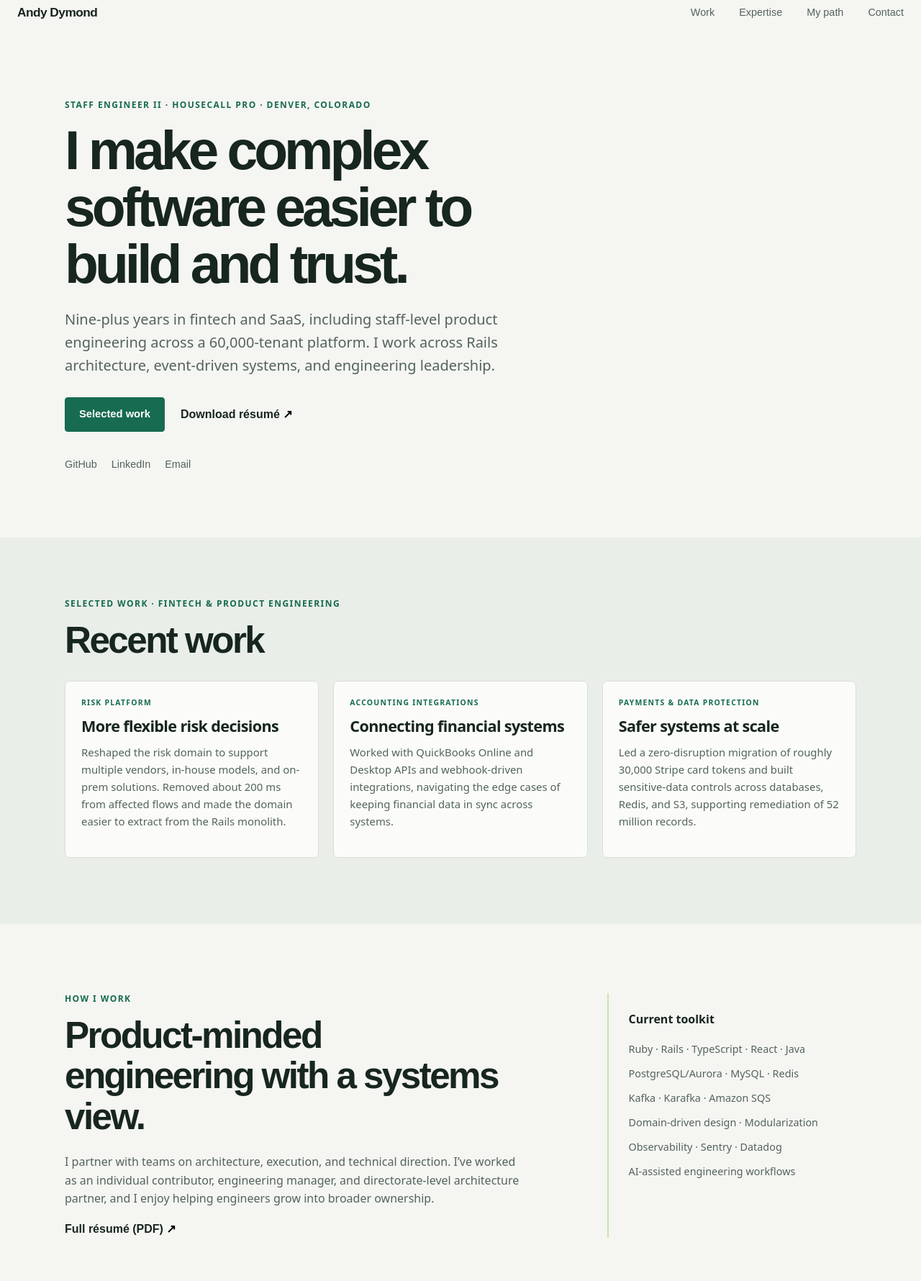
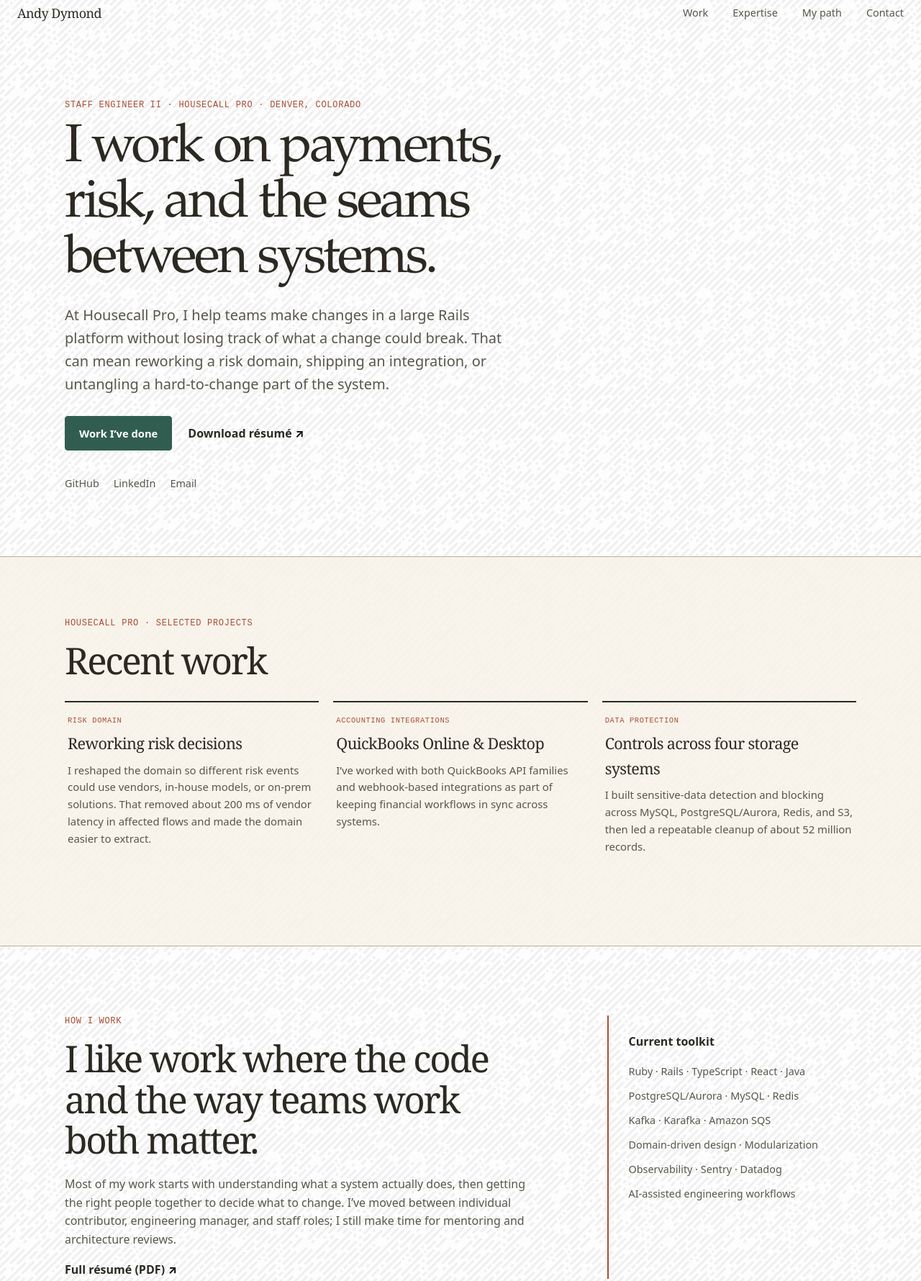
Before and after one commit to andymond/andymond.github.io, a plain HTML site: page index.html in a window 1280 px wide. Shown: the part 20-1800 px from the top of the page at 72% size. Drawn offline with Linux system fonts and the light colour scheme.

Commit message:
Apply linework design and revise portfolio copy

```diff
--- a/index.html
+++ b/index.html
@@ -23,10 +23,10 @@
       <section class="hero wrap" aria-labelledby="hero-title">
         <div class="hero-copy">
           <p class="eyebrow">Staff Engineer II · Housecall Pro · Denver, Colorado</p>
-          <h1 id="hero-title">I make complex software easier to build and trust.</h1>
-          <p class="intro">Nine-plus years in fintech and SaaS, including staff-level product engineering across a 60,000-tenant platform. I work across Rails architecture, event-driven systems, and engineering leadership.</p>
+          <h1 id="hero-title">I work on payments, risk, and the seams between systems.</h1>
+          <p class="intro">At Housecall Pro, I help teams make changes in a large Rails platform without losing track of what a change could break. That can mean reworking a risk domain, shipping an integration, or untangling a hard-to-change part of the system.</p>
           <div class="actions">
-            <a class="button" href="#work">Selected work</a>
+            <a class="button" href="#work">Work I’ve done</a>
             <a class="text-link" href="assets/andy-dymond-resume.pdf" download>Download résumé <span aria-hidden="true">↗</span></a>
           </div>
           <div class="social-links" aria-label="Social profiles">
@@ -39,11 +39,11 @@
 
       <section class="work-section" id="work" aria-labelledby="work-title">
         <div class="wrap">
-          <div class="section-heading"><p class="eyebrow">Selected work · Fintech & product engineering</p><h2 id="work-title">Recent work</h2></div>
+          <div class="section-heading"><p class="eyebrow">Housecall Pro · Selected projects</p><h2 id="work-title">Recent work</h2></div>
           <div class="project-grid">
-            <article class="project-card"><div class="card-copy"><p class="eyebrow">Risk platform</p><h3>More flexible risk decisions</h3><p>Reshaped the risk domain to support multiple vendors, in-house models, and on-prem solutions. Removed about 200 ms from affected flows and made the domain easier to extract from the Rails monolith.</p></div></article>
-            <article class="project-card"><div class="card-copy"><p class="eyebrow">Accounting integrations</p><h3>Connecting financial systems</h3><p>Worked with QuickBooks Online and Desktop APIs and webhook-driven integrations, navigating the edge cases of keeping financial data in sync across systems.</p></div></article>
-            <article class="project-card"><div class="card-copy"><p class="eyebrow">Payments & data protection</p><h3>Safer systems at scale</h3><p>Led a zero-disruption migration of roughly 30,000 Stripe card tokens and built sensitive-data controls across databases, Redis, and S3, supporting remediation of 52 million records.</p></div></article>
+            <article class="project-card"><div class="card-copy"><p class="eyebrow">Risk domain</p><h3>Reworking risk decisions</h3><p>I reshaped the domain so different risk events could use vendors, in-house models, or on-prem solutions. That removed about 200 ms of vendor latency in affected flows and made the domain easier to extract.</p></div></article>
+            <article class="project-card"><div class="card-copy"><p class="eyebrow">Accounting integrations</p><h3>QuickBooks Online & Desktop</h3><p>I’ve worked with both QuickBooks API families and webhook-based integrations as part of keeping financial workflows in sync across systems.</p></div></article>
+            <article class="project-card"><div class="card-copy"><p class="eyebrow">Data protection</p><h3>Controls across four storage systems</h3><p>I built sensitive-data detection and blocking across MySQL, PostgreSQL/Aurora, Redis, and S3, then led a repeatable cleanup of about 52 million records.</p></div></article>
           </div>
         </div>
       </section>
@@ -51,8 +51,8 @@
       <section class="about-section wrap" id="expertise" aria-labelledby="expertise-title">
         <div>
           <p class="eyebrow">How I work</p>
-          <h2 id="expertise-title">Product-minded engineering with a systems view.</h2>
-          <p>I partner with teams on architecture, execution, and technical direction. I’ve worked as an individual contributor, engineering manager, and directorate-level architecture partner, and I enjoy helping engineers grow into broader ownership.</p>
+          <h2 id="expertise-title">I like work where the code and the way teams work both matter.</h2>
+          <p>Most of my work starts with understanding what a system actually does, then getting the right people together to decide what to change. I’ve moved between individual contributor, engineering manager, and staff roles; I still make time for mentoring and architecture reviews.</p>
           <a class="text-link" href="assets/andy-dymond-resume.pdf" download>Full résumé (PDF) <span aria-hidden="true">↗</span></a>
         </div>
         <div class="skills">
@@ -70,9 +70,9 @@
 
       <section class="experience-section work-section" aria-labelledby="experience-title">
         <div class="wrap">
-          <div class="section-heading"><p class="eyebrow">Experience</p><h2 id="experience-title">Where I’ve made an impact</h2></div>
+          <div class="section-heading"><p class="eyebrow">Experience</p><h2 id="experience-title">Places I’ve worked</h2></div>
           <div class="experience-list">
-            <article><p class="eyebrow">Nov 2020 — Present · Remote</p><h3>Staff Engineer II · Housecall Pro</h3><p>Technical leadership across the fintech directorate: architecture partner to risk, reviewer across payments and invoices, mentor to engineers, and former manager of a 4–5 person squad.</p></article>
+            <article><p class="eyebrow">Nov 2020 — Present · Remote</p><h3>Staff Engineer II · Housecall Pro</h3><p>I’m an architecture partner to the risk squad and review work across payments and invoices. From 2023–2025, I managed a 4–5 engineer squad.</p></article>
             <article><p class="eyebrow">Jul 2017 — Nov 2020 · Denver</p><h3>Software Developer · Fifth Third Bank</h3><p>Rehabilitated the Rails backend for the Dobot consumer savings app, maintained reliable CI/CD, and built Python services for secure authentication flows.</p></article>
           </div>
           <a class="journey-link" href="journey.html">How I got here <span aria-hidden="true">↗</span><span>From fine-dining kitchens to software engineering</span></a>
@@ -80,7 +80,7 @@
       </section>
 
       <section class="contact-section" id="contact" aria-labelledby="contact-title">
-        <div class="wrap contact-inner"><div><p class="eyebrow">Get in touch</p><h2 id="contact-title">Have a good problem to solve?</h2></div><a class="button" href="mailto:andy.dymond@gmail.com">Email Andy <span aria-hidden="true">↗</span></a></div>
+        <div class="wrap contact-inner"><div><p class="eyebrow">Get in touch</p><h2 id="contact-title">Want to talk shop?</h2></div><a class="button" href="mailto:andy.dymond@gmail.com">Email me <span aria-hidden="true">↗</span></a></div>
       </section>
     </main>
 
--- a/stylesheets/main.css
+++ b/stylesheets/main.css
@@ -21,7 +21,6 @@
     color: #000000;
     text-decoration: none;
     font-size: 0.8em;
-    font-family: 'Merriweather Sans', sans-serif;
     margin: 3px;
   }
 
@@ -31,18 +30,15 @@
   }
 
   h1 {
-    font-family: 'Nunito Sans', sans-serif;
     font-size: 1.5em;
   }
 
   h2 {
     font-size: 1em;
-    font-family: 'Nunito Sans', sans-serif;
   }
 
   p {
     padding: 10px;
-    font-family: 'Nunito', sans-serif;
     font-size: 0.9em;
   }
 
@@ -115,7 +111,6 @@
   }
 
   #skills {
-    font-family: 'Nunito Sans', sans-serif;
   }
 
   #skills h4 {
@@ -152,7 +147,6 @@
   a, span {
     color: #000000;
     text-decoration: none;
-    font-family: 'Merriweather Sans', sans-serif;
   }
 
   a:hover {
@@ -161,16 +155,13 @@
   }
 
   h1 {
-    font-family: 'Nunito Sans', sans-serif;
     font-size: 36px;
   }
 
   h2 {
-    font-family: 'Nunito Sans', sans-serif;
   }
 
   p {
-    font-family: 'Nunito', sans-serif;
     font-size: 18px;
   }
 
@@ -265,7 +256,6 @@
   }
 
   #skills {
-    font-family: 'Nunito Sans', sans-serif;
   }
 
   #skills h4 {
@@ -285,46 +275,46 @@
 /* Lightweight modern layout: no framework classes or external assets required. */
 :root {
   color-scheme: light;
-  --ink: #17261f;
-  --muted: #53645b;
-  --paper: #f5f5f2;
-  --line: #d9dfd9;
-  --green: #176b50;
-  --lime: #c7e8a8;
+  --ink: #2b2922;
+  --muted: #59564c;
+  --paper: #f7f3e9;
+  --line: #b8b1a0;
+  --green: #315d51;
+  --lime: #e5ad67;
   font-family: system-ui, -apple-system, BlinkMacSystemFont, "Segoe UI", sans-serif;
 }
 * { box-sizing: border-box; }
 html { scroll-behavior: smooth; }
-body { display: block; margin: 0; padding: 0; background: var(--paper); color: var(--ink); line-height: 1.6; }
+body { display: block; margin: 0; padding: 0; background: var(--paper) url("../assets/funky-lines.png") repeat; color: var(--ink); line-height: 1.6; }
 body, section { width: auto; }
 a { color: inherit; text-underline-offset: .2em; }
 a:hover { color: var(--green); }
 p { padding: 0; font-family: inherit; font-size: 1rem; }
 .wrap { width: min(1100px, calc(100% - 48px)); margin-inline: auto; }
 .site-header { height: 76px; width: min(1240px, calc(100% - 48px)); margin: auto; display: flex; align-items: center; justify-content: space-between; }
-.wordmark { font-size: 1.08rem; font-weight: 750; text-decoration: none; letter-spacing: -.03em; }
+.wordmark { font-family: Georgia, serif; font-size: 1.12rem; font-weight: 500; text-decoration: none; letter-spacing: -.03em; }
 nav, .social-links { display: flex; gap: clamp(16px, 3vw, 34px); }
 nav a, .social-links a { color: var(--muted); font-size: .9rem; text-decoration: none; }
 .hero { min-height: 570px; padding-block: 82px 90px; display: grid; grid-template-columns: minmax(0, 850px); align-items: center; }
 .hero-copy { max-width: 690px; }
-.eyebrow { margin: 0 0 14px; color: var(--green); font-size: .75rem; font-weight: 750; letter-spacing: .12em; line-height: 1.4; text-transform: uppercase; }
+.eyebrow { margin: 0 0 14px; color: #a94e35; font-family: ui-monospace, SFMono-Regular, "Courier New", monospace; font-size: .75rem; font-weight: 500; letter-spacing: .06em; line-height: 1.4; text-transform: uppercase; }
 h1, h2, h3, p { margin-top: 0; }
-.hero h1 { max-width: 680px; margin-bottom: 22px; font-size: clamp(3rem, 6vw, 5.1rem); line-height: 1.03; letter-spacing: -.065em; }
+.hero h1 { max-width: 760px; margin-bottom: 22px; font-family: Palatino, "Palatino Linotype", "Book Antiqua", Georgia, serif; font-size: clamp(3rem, 5.8vw, 4.8rem); font-weight: 500; line-height: 1.04; letter-spacing: -.045em; }
 .intro { max-width: 610px; margin-bottom: 28px; color: var(--muted); font-size: clamp(1.05rem, 2vw, 1.25rem); }
 .actions { display: flex; align-items: center; flex-wrap: wrap; gap: 22px; margin-bottom: 34px; }
 .button { display: inline-flex; align-items: center; justify-content: center; gap: 8px; min-height: 48px; padding: 0 19px; border: 1px solid var(--green); border-radius: 4px; background: var(--green); color: white; font-size: .92rem; font-weight: 700; text-decoration: none; }
 .button:hover { background: #10553f; color: white; }
 .text-link { font-weight: 700; text-decoration-thickness: 1px; }
 .social-links { gap: 20px; }
-.work-section { padding-block: 84px 92px; background: #e9eee8; }
+.work-section { padding-block: 84px 92px; border-block: 1px solid var(--line); background: rgb(247 243 233 / 88%); }
 .section-heading { margin-bottom: 28px; }
-.section-heading h2, .about-section h2, .contact-inner h2 { margin-bottom: 0; font-size: clamp(2rem, 4vw, 3.2rem); line-height: 1.1; letter-spacing: -.05em; }
+.section-heading h2, .about-section h2, .contact-inner h2 { margin-bottom: 0; font-family: Georgia, serif; font-size: clamp(2rem, 4vw, 3.2rem); font-weight: 500; line-height: 1.1; letter-spacing: -.045em; }
 .project-grid { display: grid; grid-template-columns: repeat(3, minmax(0, 1fr)); gap: 20px; }
-.project-card { overflow: hidden; border: 1px solid var(--line); border-radius: 7px; background: #fbfcfa; }
+.project-card { overflow: hidden; border: 0; border-top: 2px solid var(--ink); border-radius: 0; background: transparent; }
 .project-card img { display: block; width: 100%; height: 185px; object-fit: cover; background: #dfe5df; }
-.card-copy { padding: 22px; }
+.card-copy { padding: 18px 4px; }
 .card-copy .eyebrow { margin-bottom: 8px; font-size: .65rem; }
-.card-copy h3 { margin-bottom: 8px; font-size: 1.35rem; letter-spacing: -.03em; }
+.card-copy h3 { margin-bottom: 8px; font-family: Georgia, serif; font-size: 1.35rem; font-weight: 500; letter-spacing: -.03em; }
 .card-copy p:not(.eyebrow) { min-height: 78px; margin-bottom: 16px; color: var(--muted); font-size: .93rem; }
 .card-copy a { color: var(--green); font-size: .9rem; font-weight: 700; }
 .more-work { margin-top: 25px; padding: 18px 0; border-top: 1px solid #cbd4cb; border-bottom: 1px solid #cbd4cb; }
@@ -333,15 +323,15 @@ h1, h2, h3, p { margin-top: 0; }
 .about-section { display: grid; grid-template-columns: 1.3fr .7fr; gap: clamp(40px, 9vw, 110px); padding-block: 96px; }
 .about-section h2 { max-width: 620px; margin-bottom: 22px; }
 .about-section p:not(.eyebrow) { max-width: 650px; color: var(--muted); }
-.skills { padding: 24px 28px; border-left: 2px solid var(--lime); }
+.skills { padding: 24px 28px; border-left: 2px solid #a94e35; }
 .skills h3 { font-size: 1rem; }
 .skills ul { display: grid; gap: 11px; padding: 0; margin: 0 0 22px; list-style: none; color: var(--muted); font-size: .9rem; }
-#contact.contact-section { width: auto; min-height: 0; margin: 0; padding-block: 68px; border: 0; border-radius: 0; background: var(--ink); color: white; }
+#contact.contact-section { width: auto; min-height: 0; margin: 0; padding-block: 68px; border: 0; border-radius: 0; background: #315d51; color: #fffaf2; }
 .contact-inner { display: flex; align-items: center; justify-content: space-between; gap: 30px; }
 .contact-inner .eyebrow { color: var(--lime); }
 .contact-inner h2 { max-width: 640px; }
-.contact-inner .button { flex: 0 0 auto; border-color: var(--lime); background: var(--lime); color: var(--ink); }
-.contact-inner .button:hover { background: #d9f1c6; }
+.contact-inner .button { flex: 0 0 auto; border-color: var(--lime); border-radius: 2px; background: var(--lime); color: var(--ink); }
+.contact-inner .button:hover { background: #edbd7c; }
 .footer { display: flex; justify-content: space-between; padding-block: 25px; color: var(--muted); font-size: .82rem; }
 .footer a { text-decoration: none; }
 :focus-visible { outline: 3px solid #d47d36; outline-offset: 4px; }
@@ -375,20 +365,20 @@ h1, h2, h3, p { margin-top: 0; }
 .experience-list article p:not(.eyebrow) { color: var(--muted); font-size: .94rem; }
 .journey-link { display: grid; gap: 3px; width: fit-content; margin-top: 38px; color: var(--green); font-weight: 750; text-decoration: none; }
 .journey-link span:last-child { color: var(--muted); font-size: .85rem; font-weight: 400; }
-.journey-page { background: #eeeee9; }
+.journey-page { background: var(--paper) url("../assets/funky-lines.png") repeat; }
 .journey-layout { display: grid; grid-template-columns: 150px minmax(0, 780px); gap: clamp(48px, 9vw, 130px); align-items: start; padding-block: 72px 100px; }
 .journey-rail { position: sticky; top: 28px; display: grid; gap: 18px; color: var(--muted); }
-.journey-rail > span { color: var(--green); font-size: 2rem; font-weight: 750; line-height: 1.2; }
+.journey-rail > span { color: var(--green); font-family: Georgia, serif; font-size: 2rem; font-weight: 500; line-height: 1.2; }
 .journey-rail a { font-size: .83rem; text-decoration: none; }
 .journey-story { min-width: 0; }
 .journey-heading { padding-bottom: 42px; border-bottom: 1px solid var(--line); }
-.journey-heading h1 { max-width: 740px; font-size: clamp(2.8rem, 6vw, 4.6rem); }
+.journey-heading h1 { max-width: 740px; font-family: Palatino, "Palatino Linotype", "Book Antiqua", Georgia, serif; font-size: clamp(2.8rem, 6vw, 4.6rem); font-weight: 500; letter-spacing: -.04em; }
 .journey-timeline section { padding: 30px 0 22px; border-bottom: 1px solid var(--line); }
-.journey-timeline h2, .early-builds h2 { margin-bottom: 10px; font-size: 1.5rem; letter-spacing: -.035em; }
+.journey-timeline h2, .early-builds h2 { margin-bottom: 10px; font-family: Georgia, serif; font-size: 1.5rem; font-weight: 500; letter-spacing: -.035em; }
 .journey-timeline section p:not(.eyebrow) { max-width: 680px; color: var(--muted); }
 .early-builds { padding-top: 54px; }
 .journey-projects { display: grid; grid-template-columns: repeat(2, minmax(0, 1fr)); gap: 18px; margin-top: 22px; }
-.journey-projects a { overflow: hidden; border: 1px solid var(--line); border-radius: 5px; background: #fbfcfa; font-size: .85rem; font-weight: 650; text-decoration: none; }
+.journey-projects a { overflow: hidden; border: 0; border-top: 2px solid var(--ink); border-radius: 0; background: transparent; font-size: .85rem; font-weight: 500; text-decoration: none; }
 .journey-projects img { display: block; width: 100%; height: 150px; object-fit: cover; }
 .journey-projects span { display: block; padding: 13px; }
 @media (max-width: 760px) { .experience-list { grid-template-columns: 1fr; gap: 22px; } .journey-layout { grid-template-columns: 1fr; gap: 30px; padding-block: 46px 70px; } .journey-rail { position: static; display: flex; align-items: center; justify-content: space-between; } .journey-rail .eyebrow { margin: 0; } .journey-rail > span { display: none; } }
```
Also changed, not shown: journey.html (+7 -7 lines), assets/funky-lines.png (added).
